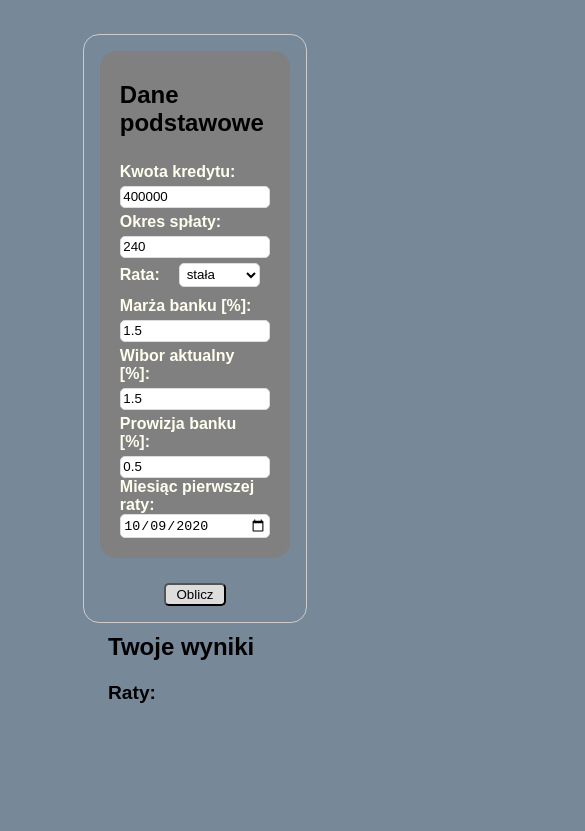
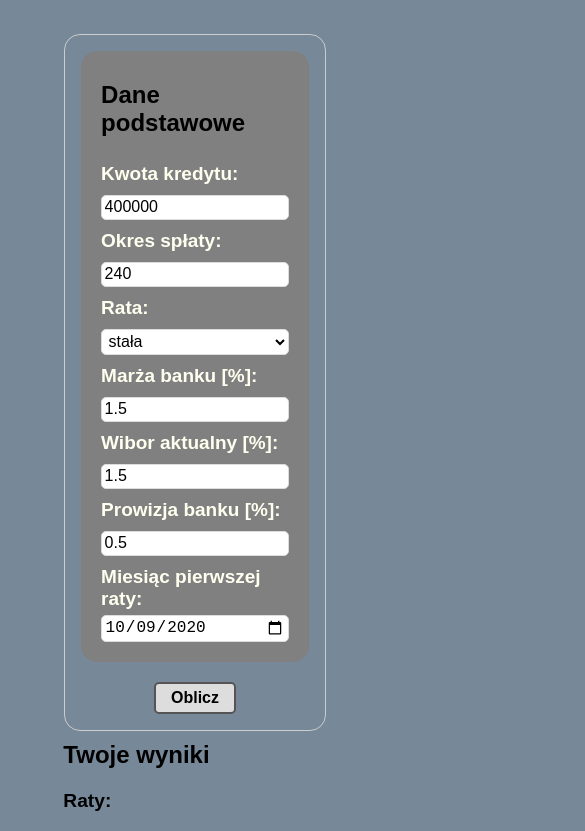
Before and after one commit to EsmeWax/mortgage-calculator, a website: page index.html in a window 390 px wide. Shown: the part 269-1100 px from the top of the page, 585 px wide, since content can reach past the window. Drawn offline with nearby package versions, Linux system fonts and the light colour scheme.

Commit message:
Changed input fields in a form part, enlarged font, changed count button

```diff
--- a/index.html
+++ b/index.html
@@ -68,12 +68,8 @@
                                     </div>
                                 </div>
                                 <div class="form-row">
-                                    <div class="labels">
-                                        <label for="first-rate-day" class="label-left-column">Miesiąc pierwszej raty:</label>
-                                    </div>
-                                    <div class="label-right-column">
-                                        <input name="first-rate-day" id="first-rate-day" type="date" value="2020-10-09">
-                                    </div>
+                                    <label for="first-rate-day" class="label-left-column">Miesiąc pierwszej raty:</label>
+                                    <input name="first-rate-day" id="first-rate-day" type="date" value="2020-10-09">
                                 </div>
                             </div>
                             <div style="padding: 10px;"></div>
@@ -90,7 +86,7 @@
                                 <h4 id="current-rate-type">Raty: </h4>
                             </header>
                             <div id="chart-div">
-                                <canvas id="myChart" style="position:relative; height: 400px"></canvas>
+                                <canvas id="myChart"></canvas>
                             </div>
                         </div>
                         <div style="padding: 20px;"></div>
--- a/page.css
+++ b/page.css
@@ -4,6 +4,7 @@ body {
 }
 *{box-sizing: border-box;}
 
+/* Top navigation bar */
 .topnav {
     background-color: darkslategrey;
     overflow: hidden;
@@ -24,7 +25,7 @@ body {
      color: black;
 }
 
-
+/* Main Title on a page */
 .title {
     color: black;
     padding: 15px 15px;
@@ -35,7 +36,8 @@ body {
 form {
     /* Center the form on the page */
     margin: 0 auto;
-    width: 60%;
+    /* width: 60%; */
+    width: 70%;
     /* Form outline */
     padding: 1em;
     border: 1px solid #CCC;
@@ -60,55 +62,95 @@ form {
     display: flex;
     flex-flow: row wrap;
     align-items: center;
-    justify-content: space-between;
 }
 /* Add margins for each label */
 .form-row label {
-    margin: 5px 10px 5px 0;
+    margin: 5px 0px 5px 0;
+    font-size: 19px;
     color: ivory;
     font-weight: bold;
+    width: 40%;
+}
+.label-right-column {
+    width: 60%;
 }
 /* Style the input fields */
 .form-row input {
     vertical-align: middle;
-    margin: 5px 10px 5px 0;
+    margin: 5px 0px 5px 0;
     padding: 2.5px;
+    font-size: 16px;
     background-color: #fff;
     border: 1px solid #ddd;
     border-radius: 5px;
+    width: 60%;
 }
 
 .form-row-select-field {
     display: flex;
     flex-flow: row wrap;
     align-items: center;
-    justify-content: space-between;
 }
 .form-row-select-field label {
-    margin: 5px 10px 5px 0;
+    margin: 5px 0px 5px 0;
+    font-size: 19px;
     color: ivory;
     font-weight: bold;
+    width: 40%;
 }
 .form-row-select-field select {
     vertical-align: middle;
-    margin: 5px 10px 5px 0;
+    margin: 5px 0px 5px 0;
     padding: 2.5px;
+    font-size: 16px;
     background-color: #fff;
     border: 1px solid #ddd;
     border-radius: 5px;
+    width: 100%;
+}
+.label-right-column input {
+    width: 100%;
 }
 
 /* Add responsiveness - display the form contrlos vertically
 instead of horiz on screens that are less than 800px wide */
 @media (max-width: 800px) {
+    .form {
+        width: 100%;
+    }
 
+    .form-part {
+        flex-direction: column;
+        align-items: stretch;
+    }
+
+    .form-row label {
+        margin: 5px 10px 5px 0;
+        width: 100%;
+    }
     .form-row input {
-        margin: 0;
+        margin: 0px 10px 0px 0;
         width: 100%;
     }
     .form-row {
         flex-direction: column;
         align-items: stretch;
+    }
+    .form-row-select-field {
+        flex-direction: column;
+        align-items: stretch;
+    }
+    .form-row-select-field label {
+        margin: 5px 10px 5px 0;
+        width: 100%;
+    }
+    .form-row-select-field select {
+        margin: 0px 10px 0px 0;
+        width: 100%;
+    }
+    .label-right-column {
+        margin: 5px 10px 5px 0;
+        width: 100%;
     }
 }
 
@@ -121,16 +163,28 @@ instead of horiz on screens that are less than 800px wide */
 }
 /* Button "Oblicz" */
 .primary-btn {
-    padding-top: 5px;
     text-align: center;
 }
 #count-btn {
     background-color: #ddd;
+    /* background-color: white; */
+    /* border: 2px solid #e7e7e7; */
+    border: 2px solid #555555;
+    color: black;
+    font-size: 16px;
+    font-weight: bold;
     border-radius: 5px;
-    padding: 2px 10px;
+    padding: 5px 15px;
 }
 #count-btn:hover {
-    background: lightyellow;
+    /* background-color: #e7e7e7; */
+    /* background-color: #555555; */
+    cursor: pointer;
+    background-color: black;
+    color: white;
+}
+#count-btn:active {
+    transform: translateY(2px);
 }
 
 h4 {
@@ -139,22 +193,32 @@ h4 {
     /* padding-bottom: 1px; */
     font-size: 1.2rem;
 }
-
+.graphic-results header{
+    margin: 0 auto;
+    width: 88%;
+}
+/* Graphic results */
 .graphic-results {
-    padding: 0px 100px;
+    padding-left: 10%;
+    padding-right: 10%;
 }
-
-
+/* Chart */
+#myChart {
+    display: none;
+    /* position:relative;
+    height: 400px; */
+}
+/* Tło części Podsumowanie */
 .form-part-summary {
     background-color: grey;
     padding: 20px 20px;
     border-radius: 1em;
-    width: 60%;
+    width: 70%;
     margin-left: auto;
     margin-right: auto;
 
 }
-
+/* Tabela wyników */
 .table-summary {
     width: 100%;
     overflow-x: scroll;
@@ -163,28 +227,32 @@ h4 {
     margin-right: auto;
     border-collapse: collapse;
 }
-
+/* Wiersze tabeli */
 .table td, .table th {
     padding: .50rem;
     vertical-align: middle;
     border-top: 1px solid #dee2e6;
 }
+/* Tabela Podsumowanie - labels */
 .summary-header {
     text-align: inherit;
 }
-
+/* Nagłówki tabeli Wyniki i labels tabeli Podsumowanie */
 th {
     text-align: center;
+    font-size: 18px;
+}
+/* Wiersze tabeli Wyniki i wiersze tabeli Podsumowanie */
+td {
+    text-align: center;
+    font-size: 18px;
 }
 
-td {
+/* .result-data {
     text-align: center;
-}
+} */
 
-.result-data {
-    text-align: center;
-}
-
+/* Footer */
 footer {
     display: block;
     bottom: 10px;
```
